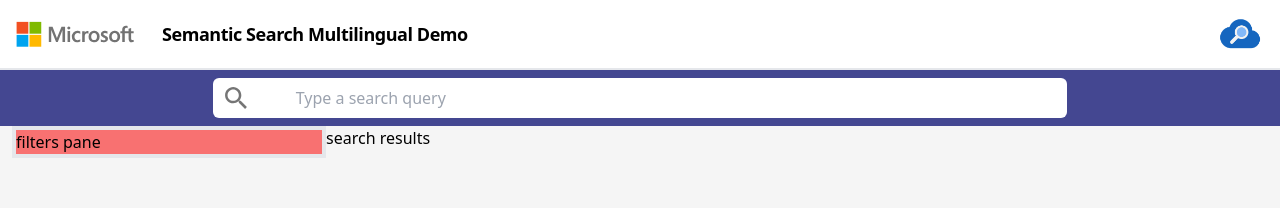
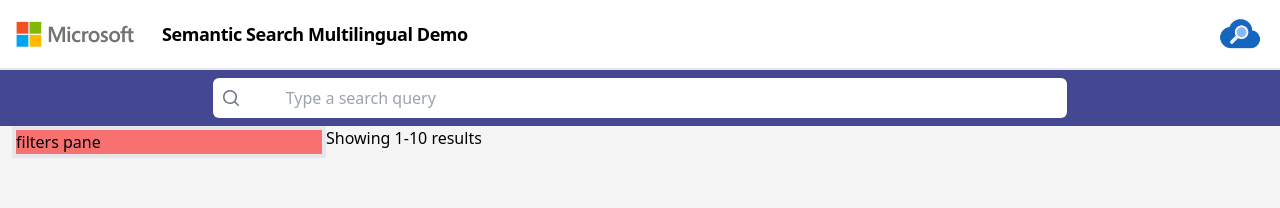
Before and after one commit to farzad528/semantic-multilingual-demo, a Next.js app: page / in a window 1280 px wide. Shown: the top 208 px of the page. Built offline with nearby package versions, Linux system fonts and the light colour scheme.

Commit message:
updated icons and packages

```diff
--- a/package.json
+++ b/package.json
@@ -9,6 +9,8 @@
     "lint": "next lint"
   },
   "dependencies": {
+    "@headlessui/react": "^1.7.10",
+    "@heroicons/react": "^2.0.14",
     "@next/font": "13.1.6",
     "@types/node": "18.11.19",
     "@types/react": "18.0.27",
--- a/pages/index.tsx
+++ b/pages/index.tsx
@@ -2,6 +2,10 @@
 import Image from "next/image";
 import { Inter } from "@next/font/google";
 import Header from "@/components/Header";
+import React from "react";
+import { Menu, Transition } from "@headlessui/react";
+import { MagnifyingGlassIcon } from "@heroicons/react/20/solid";
+import { Fragment } from "react";
 
 const inter = Inter({ subsets: ["latin"] });
 
@@ -18,12 +22,13 @@
       <main className="bg-[#F5F5F5] h-screen">
         <div className="flex w-full justify-center items-center bg-[#444791]">
           <div className="flex items-center bg-white w-2/3 rounded-md my-2 px-2">
-            <Image
+            {/* <Image
               alt="search icon"
               src="/searchIcon.svg"
               width={30}
               height={30}
-            />
+            /> */}
+            <MagnifyingGlassIcon width={20} className="text-gray-500" />
             <input
               className="py-2 px-1 bg-[#FFFFFFCC] text-center"
               placeholder={"Type a search query"}
@@ -35,7 +40,11 @@
           <div className="flex-auto w-1/4 border-4 bg-red-400">
             <div>filters pane</div>
           </div>
-          <div className="flex-auto w-3/4 border-rose">search results</div>
+          <div className="flex-auto w-3/4 border-rose">
+            <div>
+              <p>Showing 1-10 results</p>
+            </div>
+          </div>
           {/* Search Results */}
         </div>
       </main>
```
Also changed, not shown: public/searchIcon.svg (deleted), 1 other file (tests, documents, lock files or other folders).
